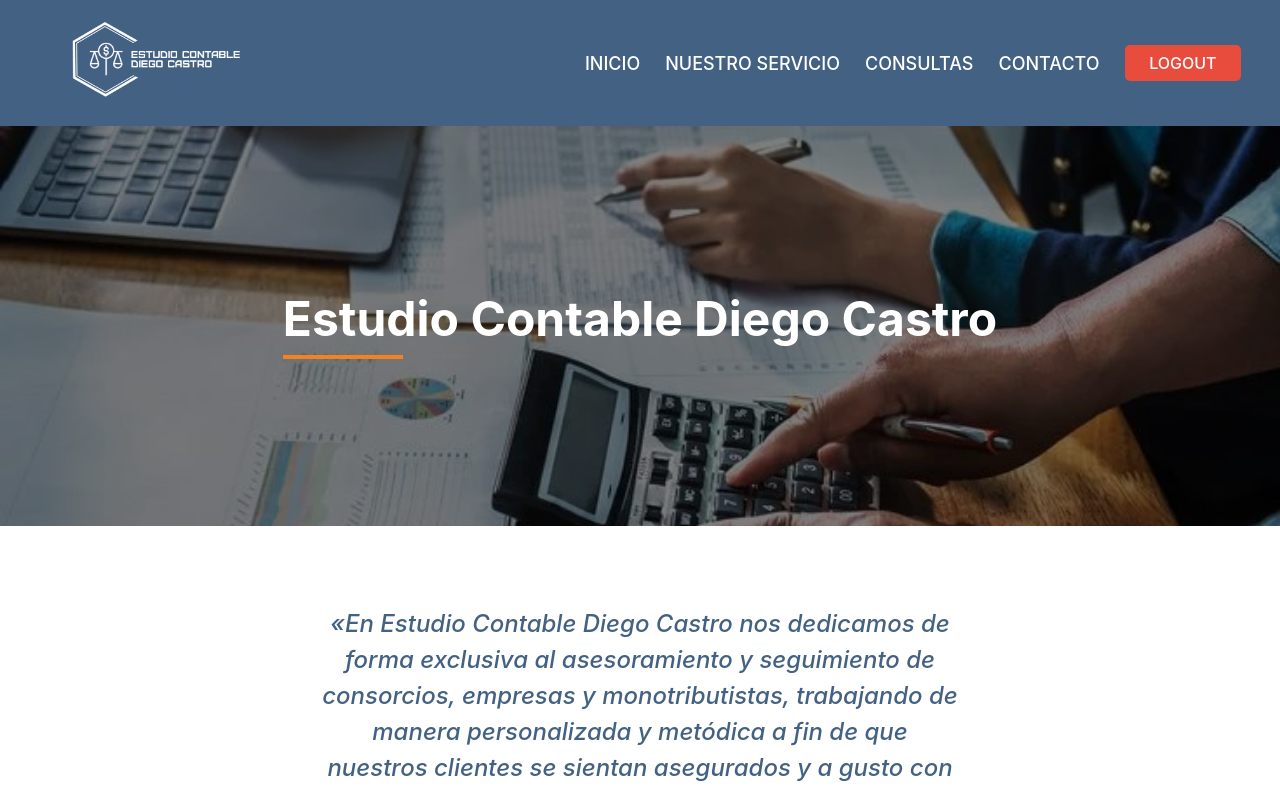
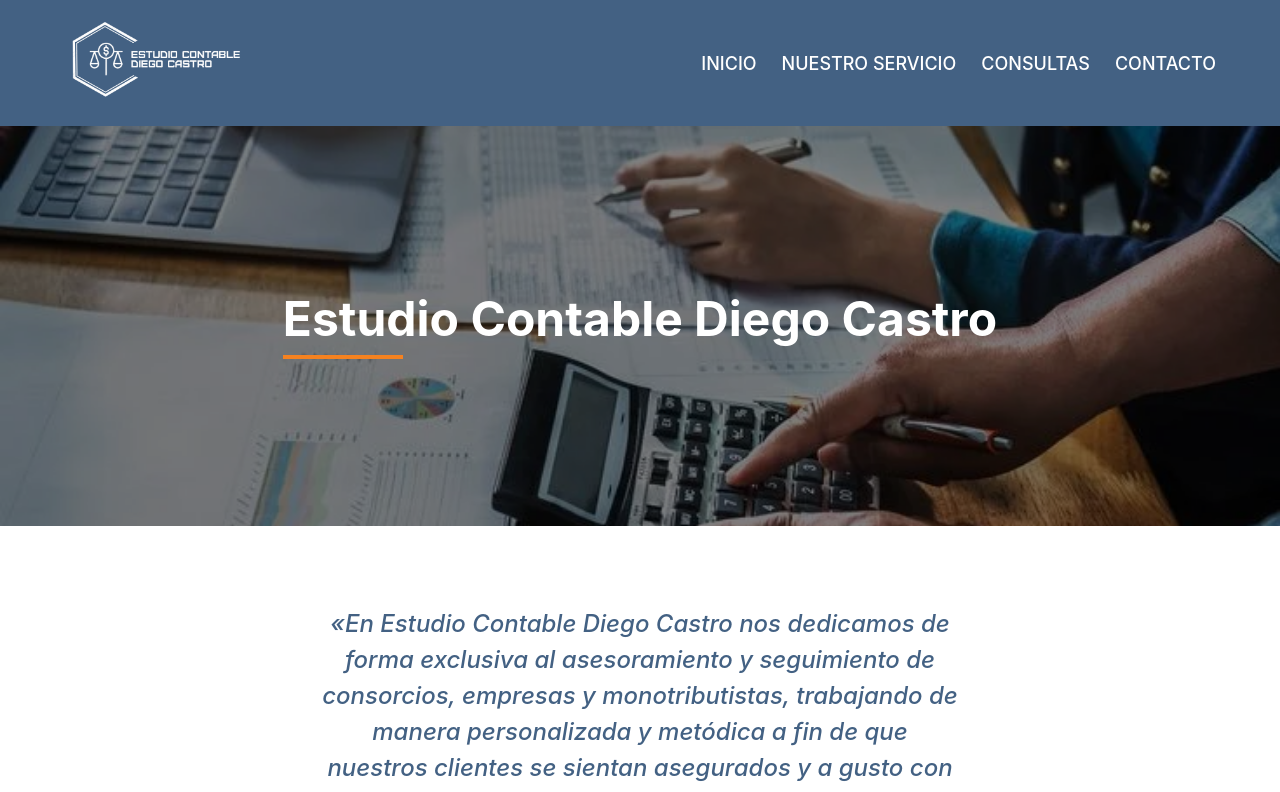
Before and after one commit to andrescastro100/Tesis, a React (Vite) app: page / in a window 1280 px wide. Shown: the top 792 px of the page. Built offline with nearby package versions, Linux system fonts and the light colour scheme.

Commit message:
Se oculto el boton logout al momento que el admin cierre la sesion

```diff
--- a/src/App.jsx
+++ b/src/App.jsx
@@ -42,9 +42,10 @@ export default function App() {
         <Route path="/login" element={<Login />} />
         <Route path="/contacto" element={<Contacto />} />
         <Route path="/consultas" element={<Consultas />} />
-        <Route path="/dashboard" element={<ConsultaTable />} />
+
 
         <Route element={<ProtectedRoute />}>
+        <Route path="/dashboard" element={<ConsultaTable />} />
         </Route>
       </Routes>
       <Footer />
--- a/src/componentes/Navbar/index.jsx
+++ b/src/componentes/Navbar/index.jsx
@@ -42,7 +42,7 @@ const Header = () => {
         <Link to="/nuestro-servicio">NUESTRO SERVICIO</Link>
         <Link to="/consultas">CONSULTAS</Link>
         <Link to="/contacto">CONTACTO</Link>
-        {true && (
+        {isAuthenticated && (
           <div>
             <button className="logout-btn" onClick={handleLogout}>
               LOGOUT
```
